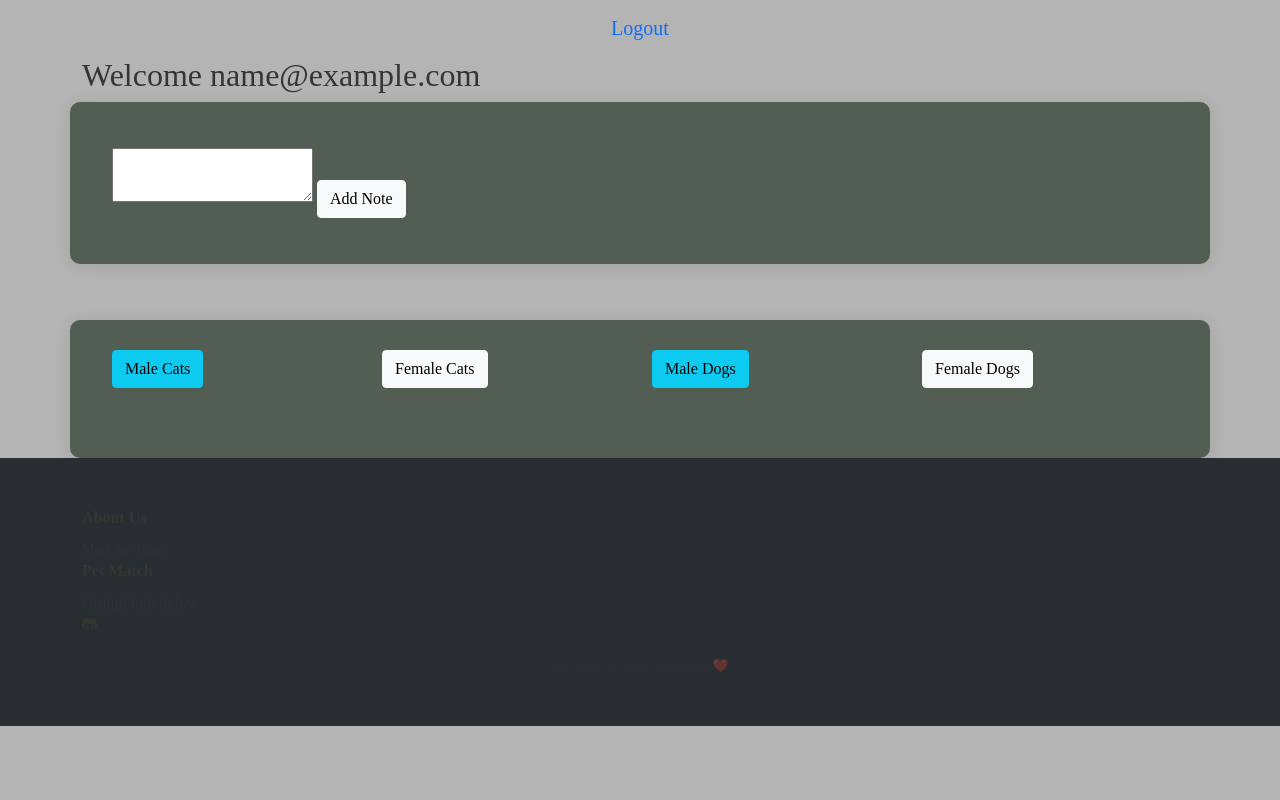
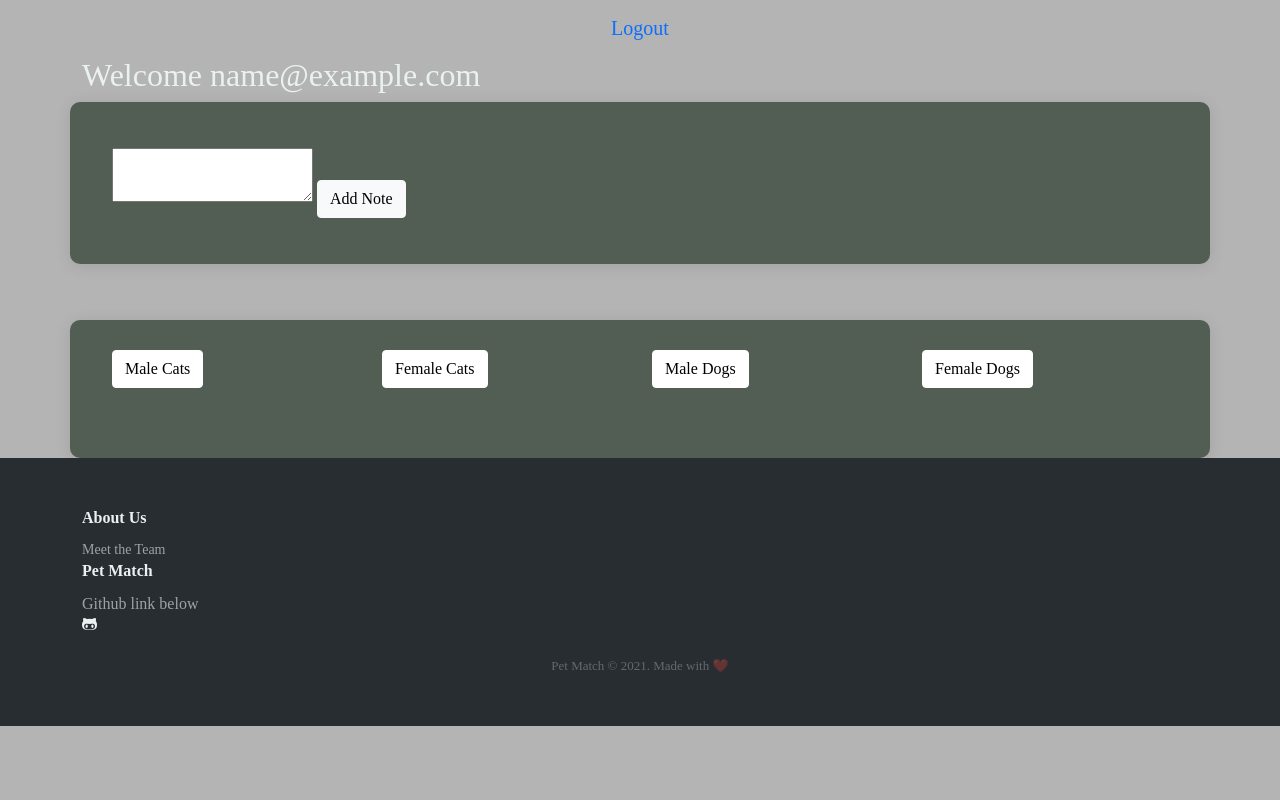
Before and after one commit to bcefarmer/Pet-Match, a Node server app: page /members in a window 1280 px wide. Run offline with Node 20, Linux system fonts and the light colour scheme; a user stored in the database is signed in; tables that the repository leaves empty hold one stand-in row (values such as "Sample post"); data that the repository does not hold is empty; some libraries are stand-ins or nearby versions.

Commit message:
changing some coloring of buttons

```diff
--- a/public/js/members.js
+++ b/public/js/members.js
@@ -258,7 +258,7 @@ function parseAnimals(rawData){
                 Phone: ${pinkNotes.Age}
                 */
 
-            pinkBox.style.backgroundColor="#E792B5";
+            pinkBox.style.backgroundColor="#009970";
             pinkBox.style.padding = "padding: 20px 0";
             pinkBox.style.textAlign = "center";
             pinkBox.style.display = "block";
--- a/public/stylesheets/style.css
+++ b/public/stylesheets/style.css
@@ -1,6 +1,6 @@
 * {
   font-family: 'Source Serif Pro', serif;
-  color: #353532;
+  color: #eaf1f1;
 }
 
 html, body {
@@ -80,6 +80,11 @@ li {
   overflow:hidden;
   box-shadow:  15px 15px 27px #454f46, -15px -15px 27px #454f46;
   margin: 30px;
+}
+
+.apiBtn{
+  background-color: #fff;
+  border-color: #fff;
 }
 
 .team {
--- a/views/members.handlebars
+++ b/views/members.handlebars
@@ -37,11 +37,11 @@
 
 <div class="container">
   <div class="row notesbox mt-2">
-    <div class="col-3"><button type="button" class="btn btn-info btn-rounded apiBtn" data-type="Cat"
+    <div class="col-3"><button type="button" class="btn btn-light btn-rounded apiBtn" data-type="Cat"
         data-gender="Male">Male Cats</button></div>
     <div class="col-3"><button type="button" class="btn btn-light btn-rounded apiBtn" data-mdb-ripple-color="dark"
         data-type="Cats" data-gender="Female">Female Cats</button></div>
-    <div class="col-3"><button type="button" class="btn btn-info btn-rounded apiBtn" data-type="Dog"
+    <div class="col-3"><button type="button" class="btn btn-light btn-rounded apiBtn" data-type="Dog"
         data-gender="Male">Male Dogs</button></div>
     <div class="col-3"><button type="button" class="btn btn-light btn-rounded apiBtn" data-mdb-ripple-color="dark"
         data-type="Dogs" data-gender="Female">Female Dogs</button></div>
```
